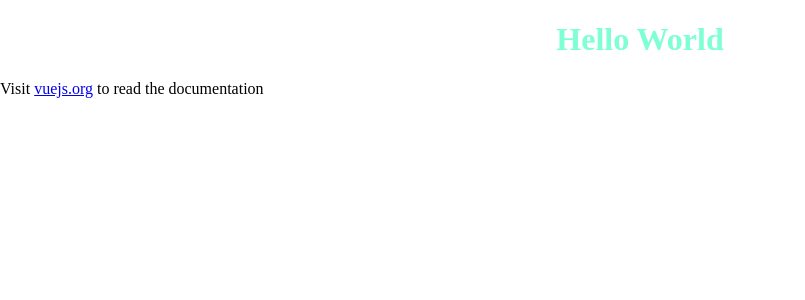
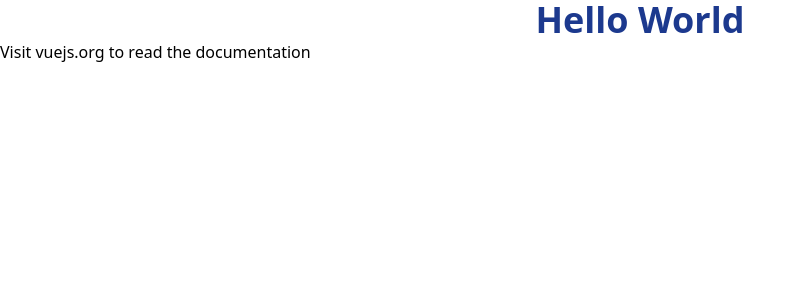
Before and after one commit to Yossi-nordiansah/belajar-vue, a Vue app: page / in a window 1280 px wide. Shown: the top 300 px of the page, without its empty margins (0-805 px from the left). Built offline with nearby package versions, Linux system fonts and the light colour scheme.

Commit message:
instalasi tailwind berhasil

```diff
--- a/index.html
+++ b/index.html
@@ -6,7 +6,7 @@
   <link rel="icon" href="/favicon.ico">
   <meta name="viewport" content="width=device-width, initial-scale=1.0">
   <title>Vite App</title>
-  <style href="src/assets/main.css"></style>
+  <link href="/src/style.css" rel="stylesheet">
 </head>
 
 <body style="padding: 0; margin: 0; box-sizing: border-box;">
--- a/package.json
+++ b/package.json
@@ -14,6 +14,8 @@
     "format": "prettier --write src/"
   },
   "dependencies": {
+    "@tailwindcss/vite": "^4.1.13",
+    "tailwindcss": "^4.1.13",
     "vue": "^3.5.18"
   },
   "devDependencies": {
--- a/src/components/Header.vue
+++ b/src/components/Header.vue
@@ -3,13 +3,13 @@ const text = 'Hello World'
 </script>
 
 <template>
-  <h1>{{ text }}</h1>
+  <h1 class="text-4xl text-center text-blue-900 font-bold">{{ text }}</h1>
 </template>
 
 <style scoped>
-h1 {
+/* h1 {
   text-align: center;
   color: aquamarine;
   font-weight: bolder;
-}
+} */
 </style>
--- /dev/null
+++ b/src/style.css
@@ -0,0 +1 @@
+@import 'tailwindcss';
--- a/vite.config.js
+++ b/vite.config.js
@@ -3,16 +3,14 @@ import { fileURLToPath, URL } from 'node:url'
 import { defineConfig } from 'vite'
 import vue from '@vitejs/plugin-vue'
 import vueDevTools from 'vite-plugin-vue-devtools'
+import tailwindcss from '@tailwindcss/vite'
 
 // https://vite.dev/config/
 export default defineConfig({
-  plugins: [
-    vue(),
-    vueDevTools(),
-  ],
+  plugins: [vue(), vueDevTools(), tailwindcss()],
   resolve: {
     alias: {
-      '@': fileURLToPath(new URL('./src', import.meta.url))
+      '@': fileURLToPath(new URL('./src', import.meta.url)),
     },
   },
 })
```
Also changed, not shown: 1 other file (tests, documents, lock files or other folders).
